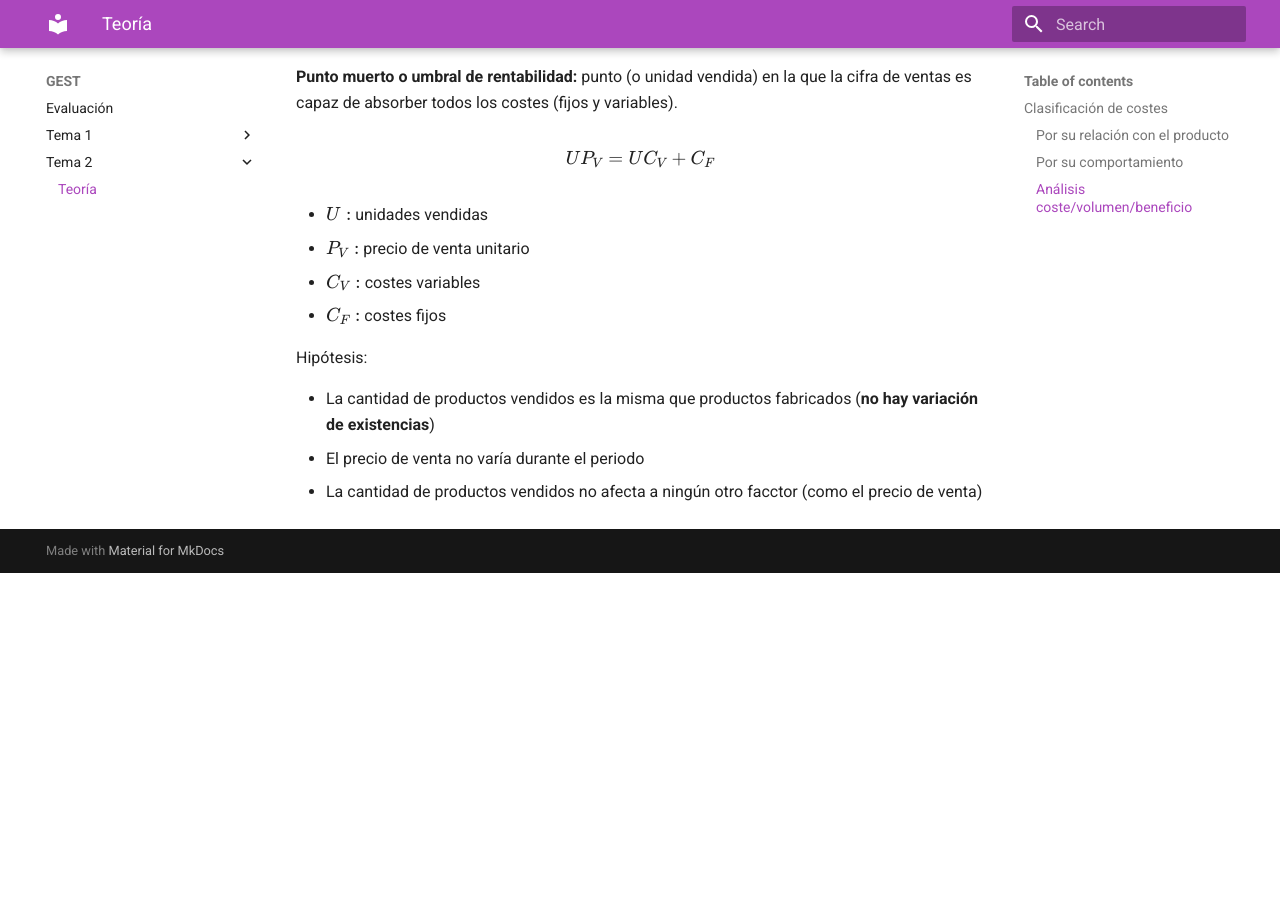
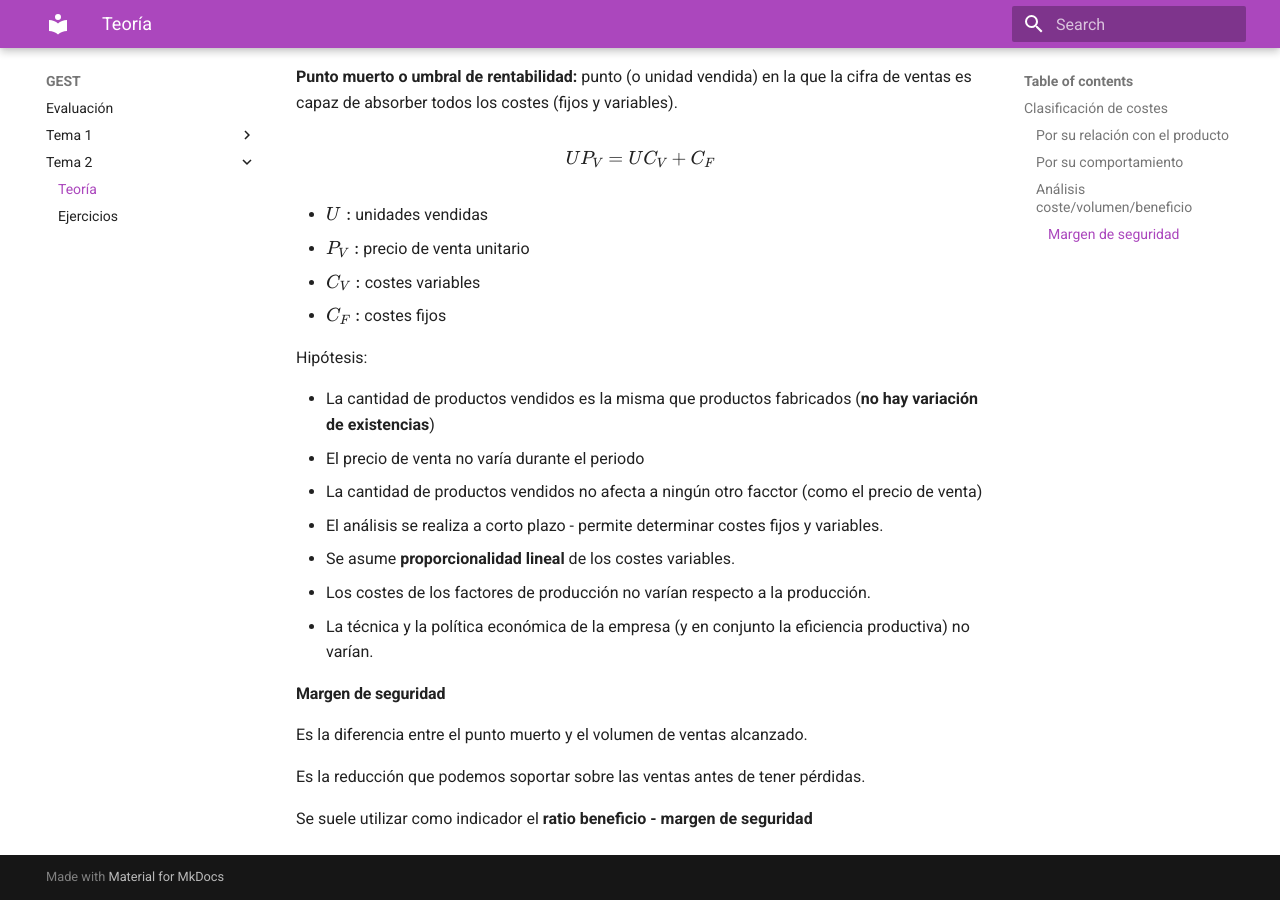
Before and after one commit to team-ittade/gest, an MkDocs documentation site: the page built from docs/tema-2/index.md, in a window 1280 px wide and 900 px high, scrolled down 705 px. Built offline with MkDocs 1.6.1 and Material for MkDocs 9.7.7, drawn with Linux system fonts in a browser that asks for light colours; comment, search, counter and statistics services are not loaded; before the commit the page ends 1278 px from its top, so only the background shows below that.

Commit message:
2021-02-19 - tema 2 + ejercicios 4 y 5

```diff
--- a/docs/tema-2/index.md
+++ b/docs/tema-2/index.md
@@ -40,3 +40,15 @@ Hipótesis:
 - La cantidad de productos vendidos es la misma que productos fabricados (**no hay variación de existencias**)
 - El precio de venta no varía durante el periodo
 - La cantidad de productos vendidos no afecta a ningún otro facctor (como el precio de venta)
+- El análisis se realiza a corto plazo - permite determinar costes fijos y variables.
+- Se asume **proporcionalidad lineal** de los costes variables.
+- Los costes de los factores de producción no varían respecto a la producción.
+- La técnica y la política económica de la empresa (y en conjunto la eficiencia productiva) no varían.
+
+#### Margen de seguridad
+
+Es la diferencia entre el punto muerto y el volumen de ventas alcanzado.
+
+Es la reducción que podemos soportar sobre las ventas antes de tener pérdidas.
+
+Se suele utilizar como indicador el **ratio beneficio - margen de seguridad**
--- a/mkdocs.yml
+++ b/mkdocs.yml
@@ -15,6 +15,7 @@ nav:
       Kahoot del 2021-02-18: tema-1/kahoot.md
   - Tema 2:
       Teoría: tema-2/index.md
+      Ejercicios: tema-2/ejercicios.md
 
 
 extra_css:
```
Also changed, not shown: docs/tema-1/ejercicios.md (+2 -2 lines), docs/tema-2/ejercicios.md (added, +34 -0 lines), docs/images/tema-2/ej5/grafico-1.png (added), docs/images/tema-2/ej5/grafico-2.png (added), docs/images/tema-2/ej5/grafico-3.png (added), docs/images/tema-2/ej5/grafico-4.png (added), docs/images/tema-2/ej5/grafico-5.png (added).
